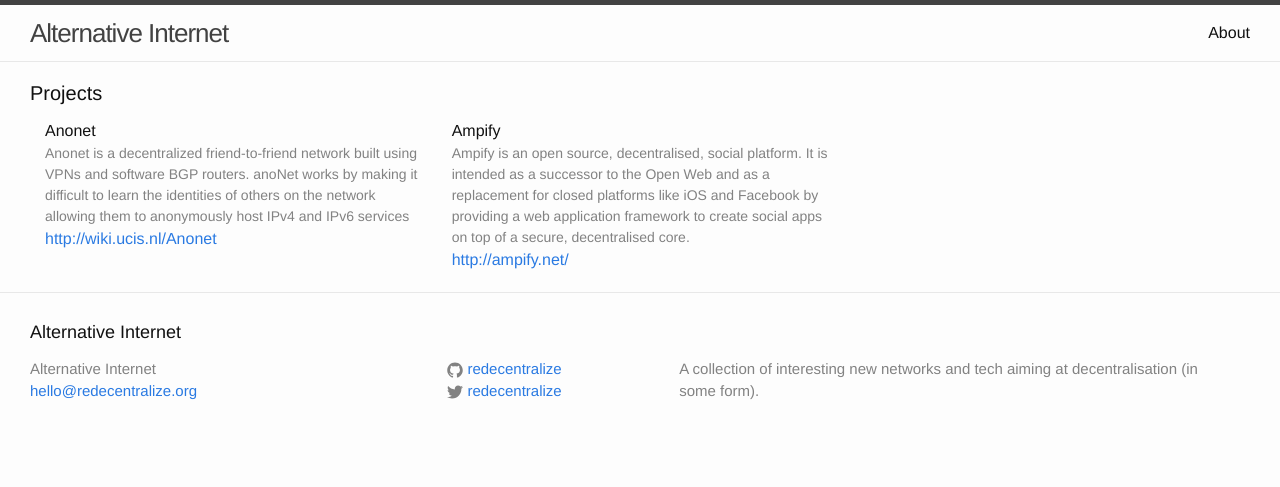
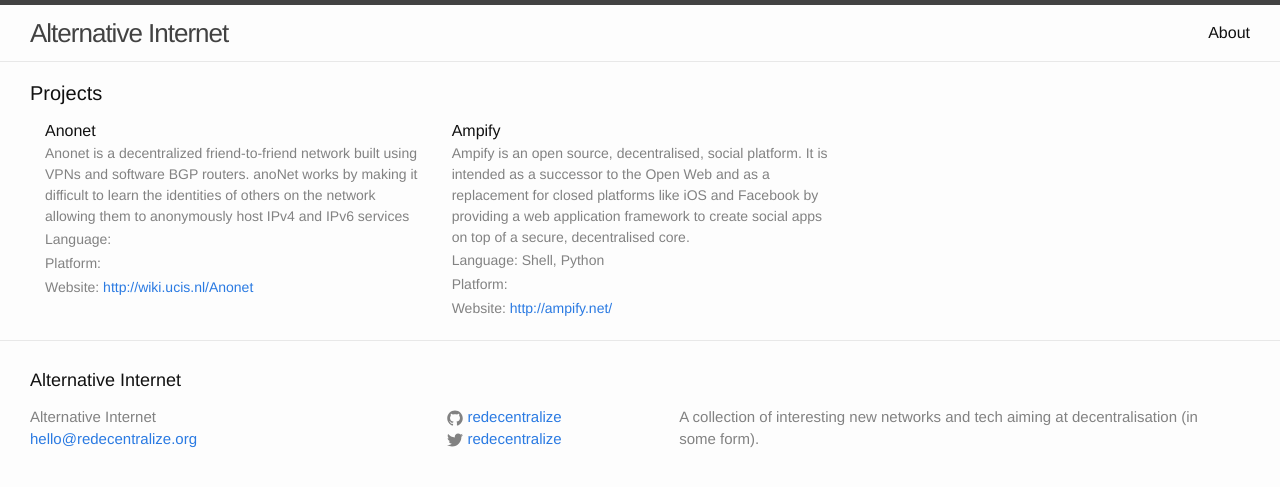
Before and after one commit to redecentralize/alternative-internet, a Jekyll site: the page built from index.html, in a window 1280 px wide. Shown: the top 487 px of the page. Built offline with Jekyll 4.4.1, drawn with Linux system fonts in a browser that asks for light colours.

Commit message:
More metadata

```diff
--- a/index.html
+++ b/index.html
@@ -12,9 +12,12 @@
 
   {% for project in site.categories['projects'] %}
     <div class="col-md-4">
-      <span>{{project.name}}</span>
+      {{project.name}}
       <div class="post-meta">{{ project.description }}</div>
-      <a target="blank" href="{{project.website}}">{{project.website}}</a>
+
+      <div><span class="post-meta">Language: {{project.language}}</span></div>
+      <div><span class="post-meta">Platform: {{project.platform}}</span></div>
+      <div><span class="post-meta">Website: <a target="blank" href="{{project.website}}">{{project.website}}</a></span></div>
     </div>
   {% endfor %}
 </div>
```
Also changed, not shown: _posts/projects/2014-01-01-ampify.md (+2 -0 lines).
